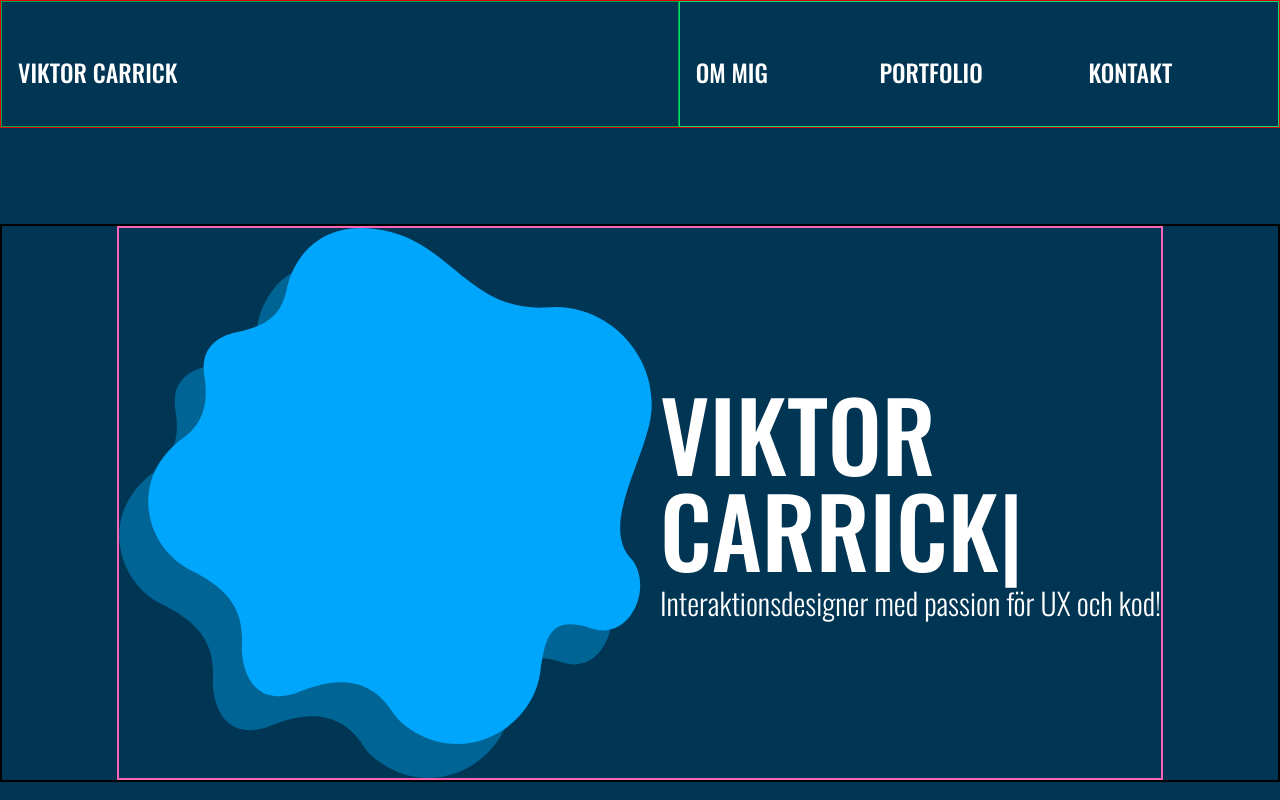
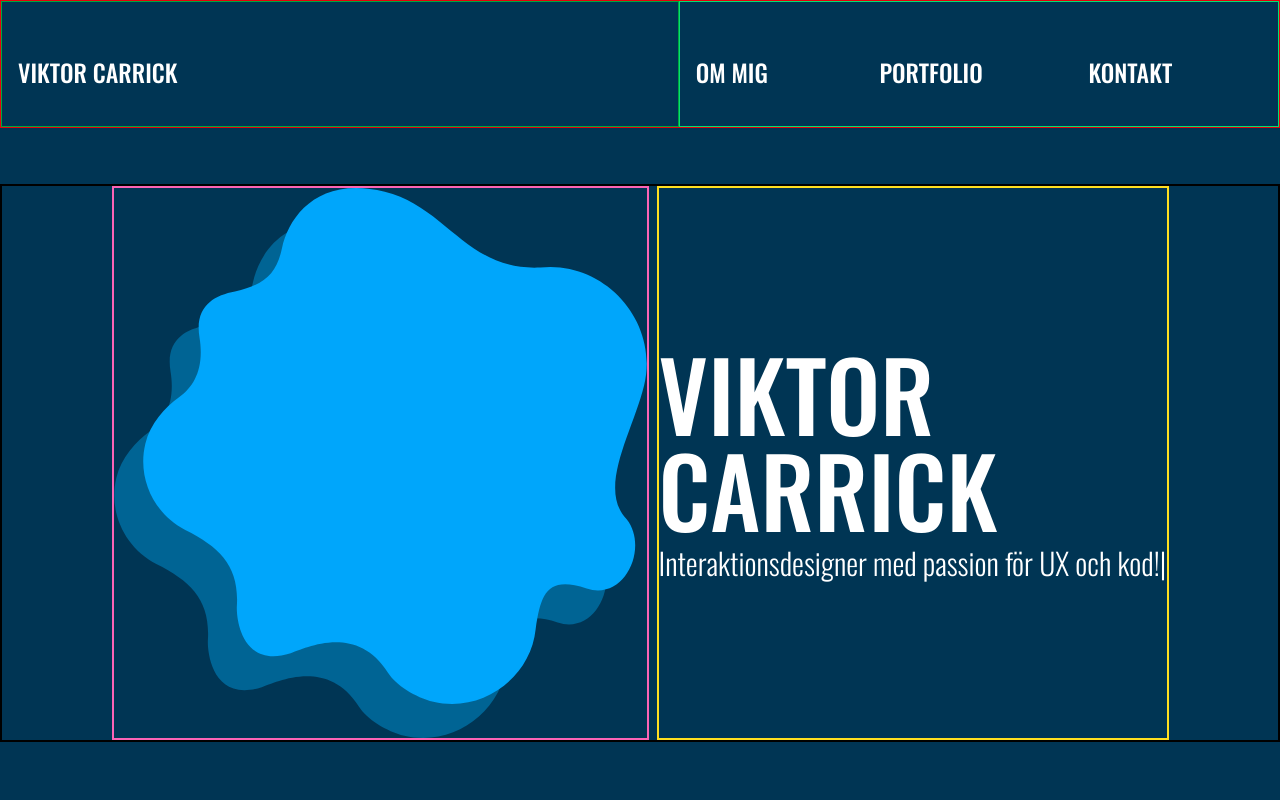
Before and after one commit to viktorcarrick/vcportfolio, a React (Vite) app: page / in a window 1280 px wide. Built offline with nearby package versions, Linux system fonts and the light colour scheme.

Commit message:
Fixat namn för startsidan, görs i komponenten NameComponent

```diff
--- a/src/App.tsx
+++ b/src/App.tsx
@@ -1,53 +1,40 @@
-import { useState } from 'react'
-import { TypeAnimation } from 'react-type-animation';
-import './App.css'
-import BlobComponent from './components/BlobComponent';
+import { useEffect, useRef, useState } from "react";
+import { TypeAnimation } from "react-type-animation";
+import "./App.css";
+import BlobComponent from "./components/BlobComponent";
+import NameComponent from "./components/NameComponent";
 
 function App() {
-
-
   return (
     <>
-      <div className='h-screen w-screen bg-bgblue font-display'>
-        <div className='w-screen h-32 border border-red-600 flex flex-row font-medium'>
-          <div className='border border-green-600 flex-grow text-white text-2xl flex justify-start items-center pt-4'>
-          <h3 className="pl-4">VIKTOR CARRICK</h3>
+      <div className="h-screen w-screen bg-bgblue font-display">
+        <div className="w-screen h-32 border border-red-600 flex flex-row font-medium">
+          <div className="border border-green-600 flex-grow text-white text-2xl flex justify-start items-center pt-4">
+            <h3 className="pl-4">VIKTOR CARRICK</h3>
           </div>
-          <div className='border border-green-400 flex-grow-0 grid grid-cols-3 gap-24 place-items-center text-white text-2xl pr-24 pt-4'>
+          <div className="border border-green-400 flex-grow-0 grid grid-cols-3 gap-24 place-items-center text-white text-2xl pr-24 pt-4">
             <h3 className="">OM MIG</h3>
             <h3 className="">PORTFOLIO</h3>
             <h3 className="">KONTAKT</h3>
           </div>
         </div>
-        <div className='"h-[calc(100dvh-128px)] mt-24'>
-          <div className='border-2 border-black flex justify-center'>
-            <div className='flex border-2 border-pink-400 items-center'>
-              <BlobComponent width={533} height={550} className=''></BlobComponent>
-              <div className='flex flex-col text-8xl font-medium text-white ml-2'>
-                <h3 className='mb-2'>
-                  <TypeAnimation
-                    sequence={[
-                      'VIKTOR \nCARRICK', // Types 'One'
-                      2000, // Waits 1s
-                      () => {
-                        console.log('Sequence completed');
-                      },
-                    ]}
-                    wrapper="span"
-                    cursor={true}
-                    repeat={1}
-                    style={{ fontSize: 'text-3xl', display: 'inline-block',whiteSpace: 'pre-line' }}
-                  />
-                </h3>
-                <h3 className='text-3xl font-light'>Interaktionsdesigner med passion för UX och kod!</h3>
-              </div>
+        <div className='"h-[calc(100dvh-128px)] mt-14'>
+          <div className="border-2 border-black flex justify-center z-10">
+            <div className="flex border-2 border-pink-400 items-center">
+              <BlobComponent
+                width={533}
+                height={550}
+                className="relative z-20"
+              ></BlobComponent>
+            </div>
+            <div className="border-2 border-yellow-300 flex justify-center min-w-lg flex-col text-8xl font-medium text-white ml-2">
+              <NameComponent></NameComponent>
             </div>
           </div>
         </div>
       </div>
-
     </>
-  )
+  );
 }
 
-export default App
+export default App;
--- /dev/null
+++ b/src/components/NameComponent.tsx
@@ -0,0 +1,39 @@
+import { TypeAnimation } from "react-type-animation";
+const NameComponent = () => {
+  return (
+    <>
+      <TypeAnimation
+        sequence={[
+          "VIKTOR\nCARRICK", // Types 'One'
+          2000, // Waits 1s
+          () => {
+            console.log("Sequence completed");
+          },
+        ]}
+        wrapper="span"
+        cursor={false}
+        repeat={1}
+        speed={40}
+        style={{
+          display: "inline-block",
+          whiteSpace: "pre-line",
+        }}
+      />
+      <h3 className="text-3xl font-light mt-2">
+        <TypeAnimation
+          sequence={[2000, "Interaktionsdesigner med passion för UX och kod!"]}
+          speed={40}
+          wrapper="span"
+          cursor={true}
+          repeat={1}
+          style={{
+            fontSize: "text-3xl", // Smaller font size for this line
+            display: "inline-block",
+          }}
+        />
+      </h3>
+    </>
+  );
+};
+
+export default NameComponent;
```
